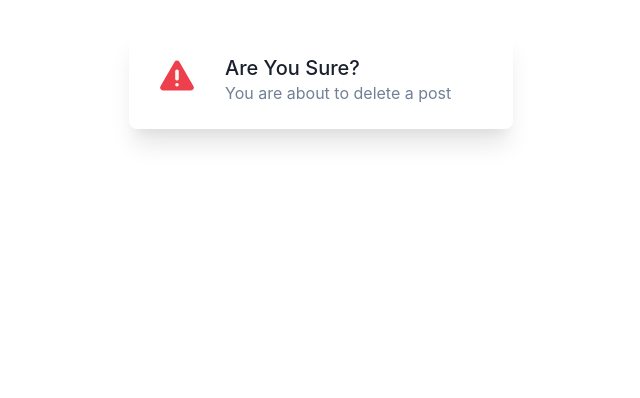
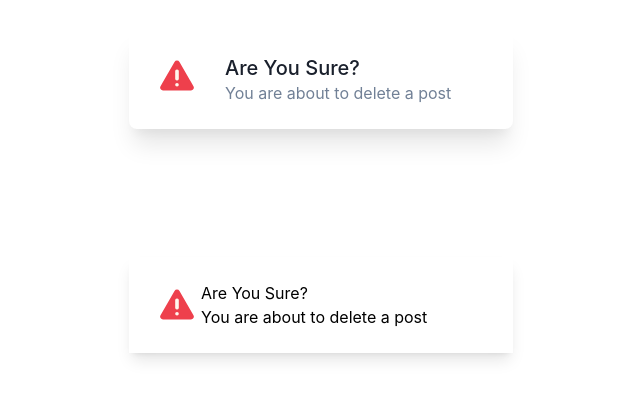
Before and after one commit to Markus-Astragor/Tailwind, a React (Create React App) app: page / in a window 1280 px wide. Shown: the part 172-570 px from the top of the page, without its empty margins (319-959 px from the left). Built offline with nearby package versions, Linux system fonts and the light colour scheme.

Commit message:
utility-first start

```diff
--- a/src/App.js
+++ b/src/App.js
@@ -22,11 +22,17 @@ function App() {
       </body>
 
       {/* <!-- Tailwind Version --> */}
-
-    <div className='flex '>
-
+      <div className='my-32'>
+        <div className='flex max-w-sm m-auto bg-white p-6 shadow-lg shadow-black-500'>
+          <div>
+            <img src={image} alt='alert' className='w-12 h-12' />
           </div>
-
+          <div>
+            <h4>Are You Sure?</h4>
+            <p>You are about to delete a post</p>
+          </div>
+        </div>
+      </div>
     </div>
   );
 }
```
Lines whose indentation alone changed are shown as unchanged.
